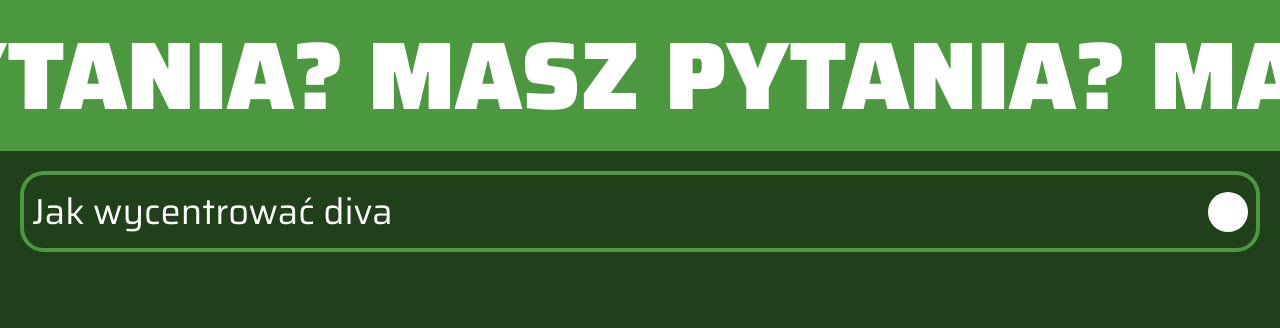
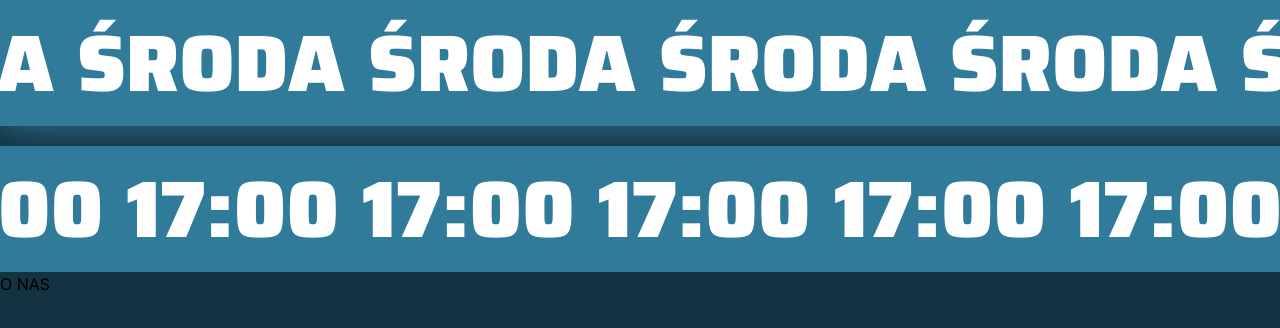
Before and after one commit to Newbies-Workplace/newbies-web, a Next.js app: page / in a window 1280 px wide. Shown: the top 328 px of the page. Built offline with nearby package versions, Linux system fonts and the light colour scheme.

Commit message:
feat: faqitem

```diff
--- a/src/app/page.tsx
+++ b/src/app/page.tsx
@@ -4,7 +4,7 @@ import Marquee from "react-fast-marquee";
 export default function Home() {
   return (
     <main className="w-screen overflow-x-hidden bg-blue-900">
-      {/* <div className="w-[3000px] overflow-hidden pb-5  z-10">
+      <div className="w-[3000px] overflow-hidden pb-5  z-10">
         <Marquee
           direction="right"
           speed={65}
@@ -52,7 +52,7 @@ export default function Home() {
       </div>
       <div className="h-screen bg-orange-900">
         <p>Zespół</p>
-        </div> */}
+      </div>
       <div className="w-[3000px] overflow-hidden z-10 bg-green-900">
         <Marquee
           direction="right"
@@ -63,10 +63,12 @@ export default function Home() {
           <p className="mx-3 md:marquee sm:headL font-bold">MASZ PYTANIA?</p>
         </Marquee>
       </div>
-      <div className="h-screen bg-green-900">
-        <div className="p-5 ">
-          <FaqItem question="Jak wycentrować diva" answear="We donno" />
-        </div>
+      <div className="flex flex-col h-screen bg-green-900 p-5 gap-5">
+        <FaqItem
+          question="Jak dołączyć do nas?"
+          answear="Dołączyć na discorda"
+        />
+        <FaqItem question="Jak wycentrować diva" answear="My też nie wiemy" />
       </div>
     </main>
   );
--- a/src/app/typography.css
+++ b/src/app/typography.css
@@ -6,7 +6,7 @@
 @layer components {
   .marquee {
     font-family: Saira;
-    font-size: 96px;
+    font-size: 80px;
     font-style: normal;
     font-weight: 900;
     line-height: normal;
--- a/src/components/atoms/FaqItem/FaqItem.tsx
+++ b/src/components/atoms/FaqItem/FaqItem.tsx
@@ -12,11 +12,11 @@ const FaqItem: React.FC<FaqItemProps> = ({ question, answear }) => {
   return (
     <div className="border-4 rounded-3xl border-green-500 p-2">
       <div className="flex justify-between items-center">
-        <p className="font-bold text-white md:headS sm:headXS">{question}</p>
+        <p className="font-bold text-white bodyL">{question}</p>
         <div
           onClick={() => setisOpened(!isOpened)}
           className={
-            "w-10 h-10 rounded-full cursor-pointer " +
+            "w-7 h-7 rounded-full cursor-pointer " +
             (isOpened ? "bg-green-500" : "bg-white")
           }
         ></div>
@@ -24,11 +24,11 @@ const FaqItem: React.FC<FaqItemProps> = ({ question, answear }) => {
       <div
         className={
           "flex flex-col transition-all origin-top-left " +
-          (isOpened ? "scale-y-100" : "scale-y-0 absolute left-[-999px]")
+          (isOpened ? "scale-y-100" : "scale-y-0 h-0")
         }
       >
-        <div className="bg-white h-1 rounded-full"></div>
-        <p className="font-bold text-white md:headXS sm:headXS">{answear}</p>
+        <div className="bg-white h-0.5 rounded-full"></div>
+        <p className="font-bold text-white bodyL">{answear}</p>
       </div>
     </div>
   );
```
Lines whose indentation alone changed are shown as unchanged.
